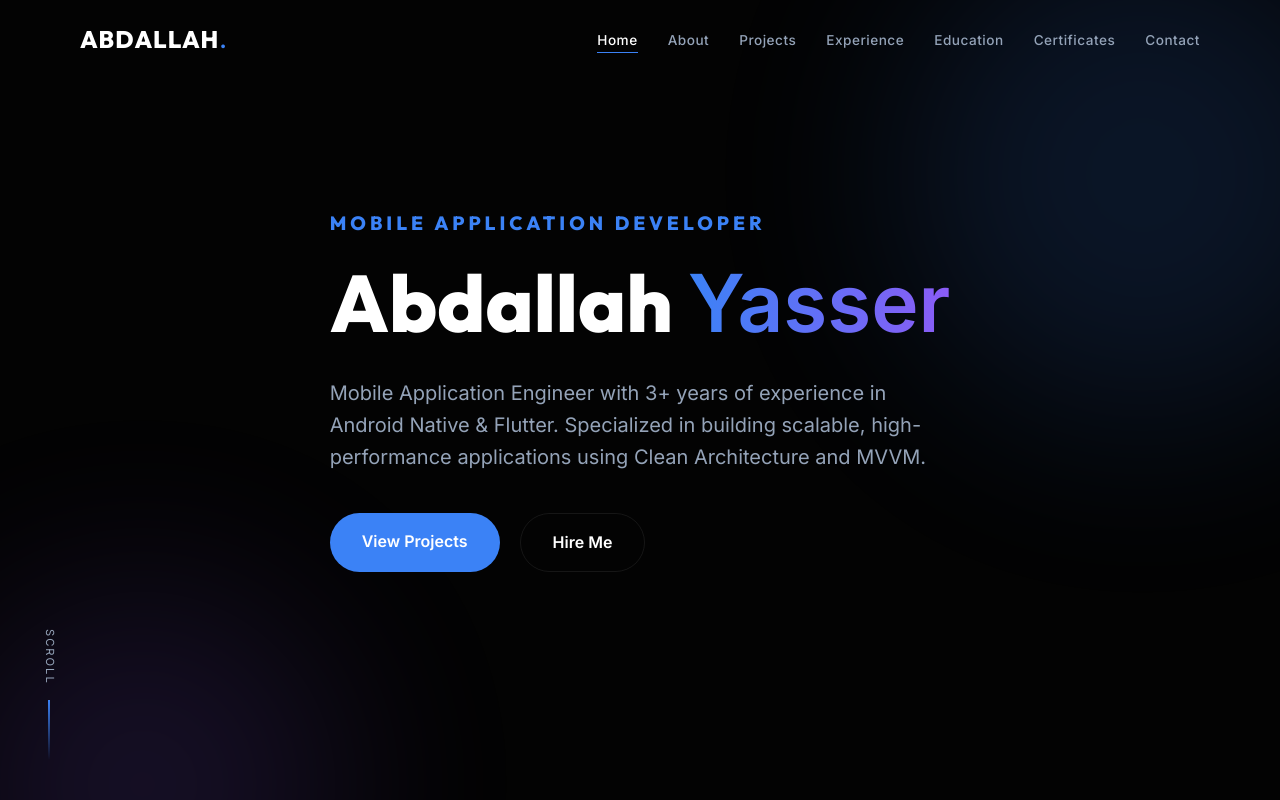
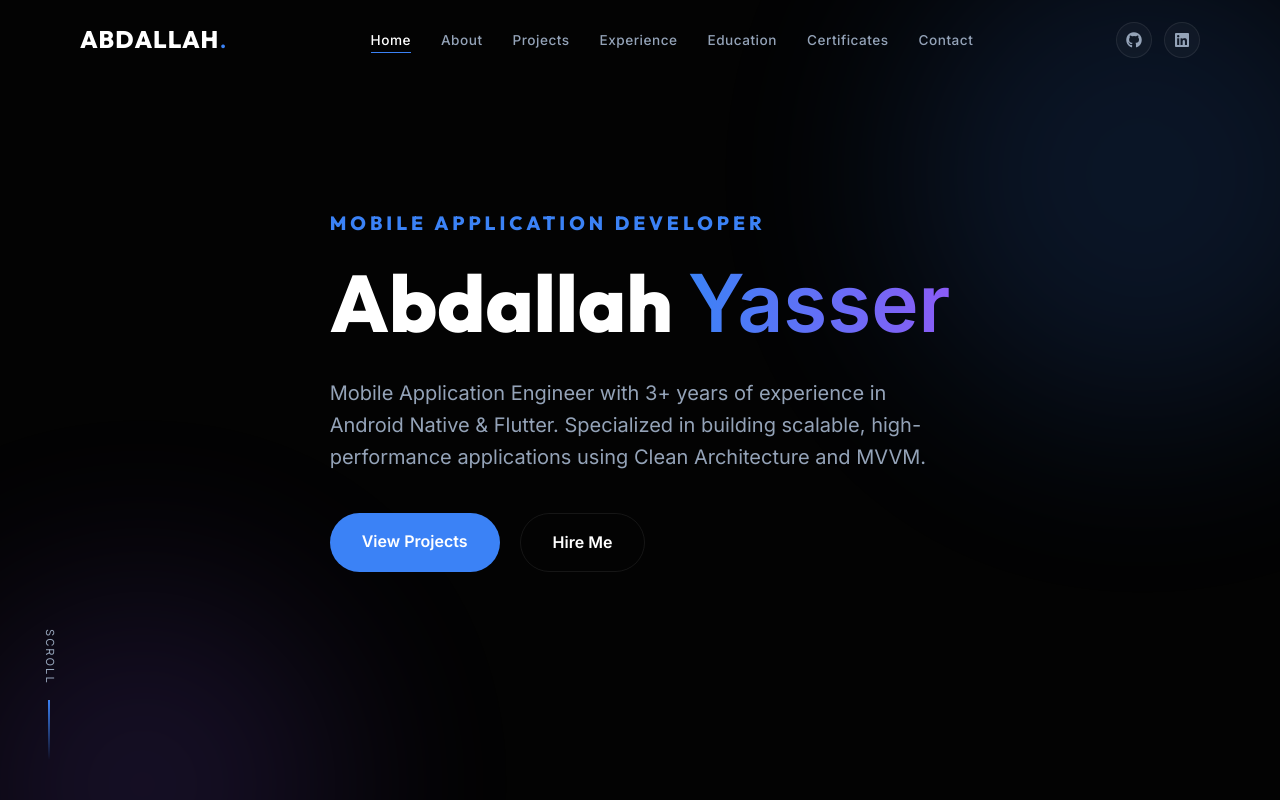
Before and after one commit to eng-abdallahyasser/portfolio, a plain HTML site: page index.html in a window 1280 px wide. Shown: the top 800 px of the page. Drawn offline with Linux system fonts and the light colour scheme.

Commit message:
feat: add social media links to navigation and style updates for improved layout

```diff
--- a/index.html
+++ b/index.html
@@ -39,8 +39,18 @@
                 <li><a href="#certificates">Certificates</a></li>
                 <li><a href="#contact">Contact</a></li>
             </ul>
-            <div class="menu-toggle">
-                <i class="fas fa-bars"></i>
+            <div class="nav-actions">
+                <div class="nav-socials">
+                    <a href="https://github.com/eng-abdallahyasser" target="_blank" rel="noopener noreferrer" aria-label="GitHub" title="GitHub">
+                        <i class="fab fa-github"></i>
+                    </a>
+                    <a href="https://linkedin.com/in/abdallah-yasser-30a1681a1" target="_blank" rel="noopener noreferrer" aria-label="LinkedIn" title="LinkedIn">
+                        <i class="fab fa-linkedin"></i>
+                    </a>
+                </div>
+                <div class="menu-toggle">
+                    <i class="fas fa-bars"></i>
+                </div>
             </div>
         </div>
     </nav>
--- a/style.css
+++ b/style.css
@@ -169,6 +169,40 @@ section {
 .nav-links a:hover,
 .nav-links a.active {
     color: var(--text-color);
+}
+
+.nav-actions {
+    display: flex;
+    align-items: center;
+    gap: 15px;
+}
+
+.nav-socials {
+    display: flex;
+    align-items: center;
+    gap: 12px;
+}
+
+.nav-socials a {
+    display: flex;
+    align-items: center;
+    justify-content: center;
+    width: 36px;
+    height: 36px;
+    border-radius: 50%;
+    background: var(--glass-bg);
+    border: 1px solid var(--glass-border);
+    color: var(--text-muted);
+    font-size: 1rem;
+    transition: var(--transition);
+}
+
+.nav-socials a:hover {
+    color: #fff;
+    background: var(--primary-color);
+    border-color: var(--primary-color);
+    transform: translateY(-2px);
+    box-shadow: 0 4px 15px rgba(0, 240, 255, 0.3);
 }
 
 .menu-toggle {
```
Also changed, not shown: 1 other file.
